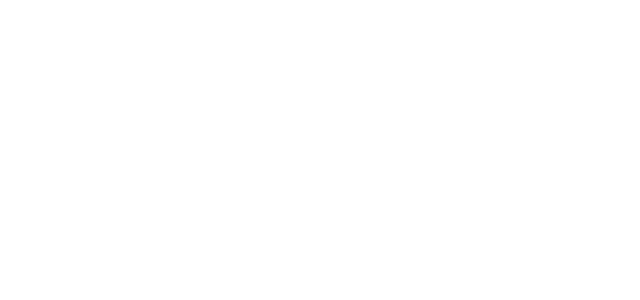
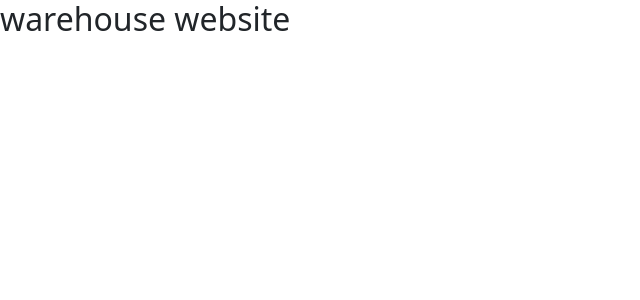
Before and after one commit to Eshshatabdi/fruits-dinesty-client-side, a React (Create React App) app: page / in a window 1280 px wide. Shown: the top 300 px of the page, without its empty margins (0-640 px from the left). Built offline with nearby package versions, Linux system fonts and the light colour scheme.

Commit message:
first setup

```diff
--- a/src/App.js
+++ b/src/App.js
@@ -4,6 +4,7 @@ import 'bootstrap/dist/css/bootstrap.min.css';
 function App() {
   return (
     <div>
+      <h2>warehouse website</h2>
 
     </div>
   );
```
